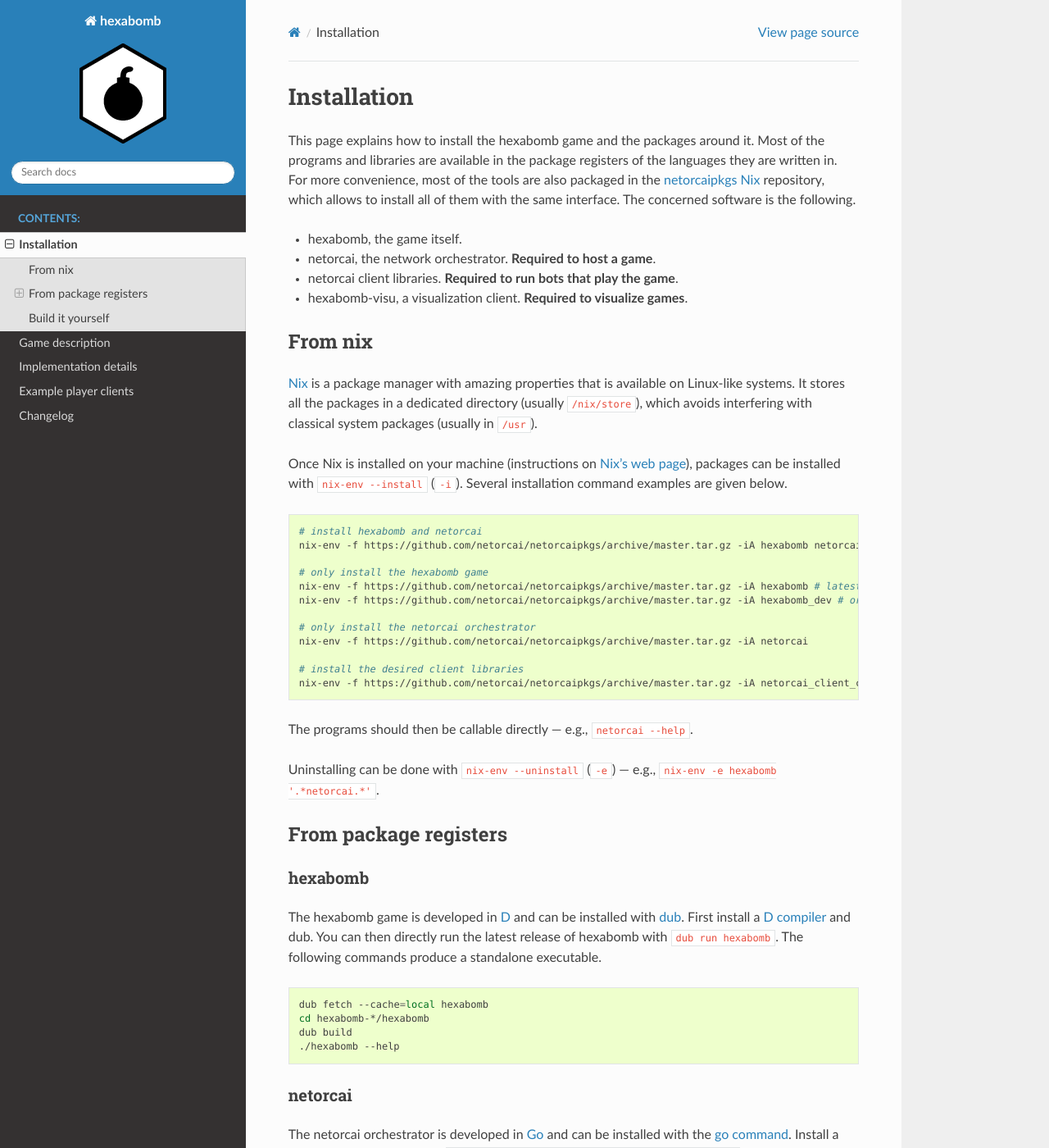
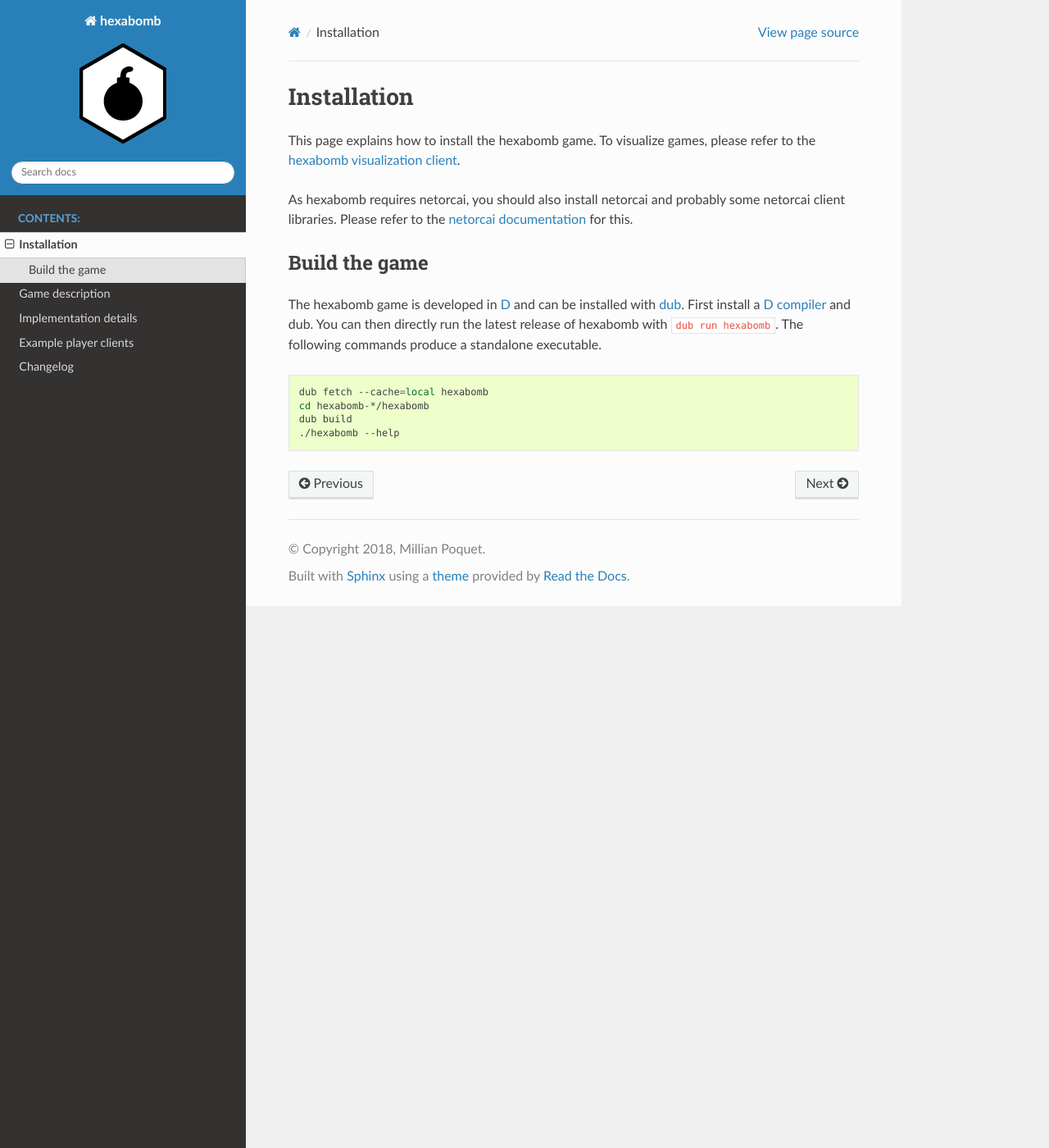
Before and after one commit to netorcai/hexabomb, a Sphinx documentation site: the page built from docs/install.rst, in a window 1280 px wide and 1400 px high. Shown: the whole window at 82% size. Built offline with Sphinx 7.4.7 and the Read the Docs theme 2.0.0, drawn with Linux system fonts in a browser that asks for light colours; some of the changed text lies outside the part shown.

Commit message:
[doc] update w.r.t. netorcai readthedocs

```diff
--- a/docs/clients.rst
+++ b/docs/clients.rst
@@ -5,7 +5,7 @@
 naive bots implementations are provided in several languages.
 All the bots should be very similar in design.
 
-- Use the netorcai client library of the target language (see :ref:`installation`).
+- Use the netorcai client library of the target language (see `netorcai documentation`_).
 - Parse hexabomb game-dependent content in a dedicated *module*, and
   provide data structures corresponding to hexabomb entities (characters, bombs...).
 - Provide a basic *main* file that reads and sends valid netorcai messages,
@@ -16,3 +16,4 @@
 Instructions for installation, execution and dependencies installation should be in the ``README`` of each bot.
 
 .. _hexabomb git repository: https://github.com/netorcai/hexabomb
+.. _netorcai documentation: https://netorcai.readthedocs.io/en/latest/clients.html
--- a/docs/install.rst
+++ b/docs/install.rst
@@ -3,54 +3,15 @@
 Installation
 ============
 
-This page explains how to install the hexabomb game and the packages around it.
-Most of the programs and libraries are available in the package registers of
-the languages they are written in.
-For more convenience, most of the tools are also packaged in the netorcaipkgs_
-Nix_ repository, which allows to install all of them with the same interface.
-The concerned software is the following.
+This page explains how to install the hexabomb game.
+To visualize games, please refer to the `hexabomb visualization client`_.
 
-- hexabomb, the game itself.
-- netorcai, the network orchestrator. **Required to host a game**.
-- netorcai client libraries. **Required to run bots that play the game**.
-- hexabomb-visu, a visualization client. **Required to visualize games**.
+As hexabomb requires netorcai, you should also install netorcai and probably
+some netorcai client libraries.
+Please refer to the `netorcai documentation`_ for this.
 
-From nix
---------
-Nix_ is a package manager with amazing properties that is available on
-Linux-like systems.
-It stores all the packages in a dedicated directory (usually :code:`/nix/store`),
-which avoids interfering with classical system packages (usually in :code:`/usr`).
-
-Once Nix is installed on your machine (instructions on `Nix's web page <Nix_>`_),
-packages can be installed with :code:`nix-env --install` (:code:`-i`).
-Several installation command examples are given below.
-
-.. code-block:: bash
-
-    # install hexabomb and netorcai
-    nix-env -f https://github.com/netorcai/netorcaipkgs/archive/master.tar.gz -iA hexabomb netorcai
-
-    # only install the hexabomb game
-    nix-env -f https://github.com/netorcai/netorcaipkgs/archive/master.tar.gz -iA hexabomb # latest release
-    nix-env -f https://github.com/netorcai/netorcaipkgs/archive/master.tar.gz -iA hexabomb_dev # or latest commit
-
-    # only install the netorcai orchestrator
-    nix-env -f https://github.com/netorcai/netorcaipkgs/archive/master.tar.gz -iA netorcai
-
-    # install the desired client libraries
-    nix-env -f https://github.com/netorcai/netorcaipkgs/archive/master.tar.gz -iA netorcai_client_cpp
-
-The programs should then be callable directly — e.g., :code:`netorcai --help`.
-
-Uninstalling can be done with :code:`nix-env --uninstall`
-(:code:`-e`) — e.g., :code:`nix-env -e hexabomb '.*netorcai.*'`.
-
-From package registers
-----------------------
-
-hexabomb
-~~~~~~~~
+Build the game
+--------------
 The hexabomb game is developed in D_ and can be installed with dub_.
 First install a `D compiler`_ and dub.
 You can then directly run the latest release of hexabomb with
@@ -64,39 +25,9 @@
     dub build
     ./hexabomb --help
 
-netorcai
-~~~~~~~~
-The netorcai orchestrator is developed in Go_ and can be installed with the
-`go command`_. Install a recent Go version then run
-:code:`go get github.com/netorcai/netorcai/cmd/netorcai` to retrieve the executable in
-:code:`${GOPATH}/bin` (if the :code:`GOPATH` environment variable is unset,
-it should default to :code:`${HOME}/go` or :code:`%USERPROFILE%\go`).
-
-.. code-block:: bash
-
-    go get github.com/netorcai/netorcai/cmd/netorcai
-    ${GOPATH:-${HOME}/go}/bin/netorcai --help
-
-
-D client library
-~~~~~~~~~~~~~~~~
-The library is released on the
-`D package registry <https://code.dlang.org/packages/netorcai-client>`_.
-Documentation and usage with dub_ are given there.
-
-Build it yourself
------------------
-All the projects that have been developed around hexabomb are open source and
-can be built and installed manually.
-Please refer to the documentation of the different projects for building
-instructions.
-All these projects are hosted on the `netorcai GitHub organization`_.
-
 .. _netorcaipkgs: https://github.com/netorcai/pkgs
-.. _Nix: https://nixos.org/nix/
+.. _netorcai documentation: https://netorcai.readthedocs.io
 .. _D: https://dlang.org/
 .. _dub: https://code.dlang.org/getting_started
 .. _D compiler: https://dlang.org/download.html
-.. _Go: https://golang.org/
-.. _go command: https://golang.org/cmd/go/
-.. _netorcai GitHub organization: https://github.com/netorcai
+.. _hexabomb visualization client: https://github.com/netorcai/hexabomb-visu
```
Also changed, not shown: docs/details.rst (+9 -9 lines).
